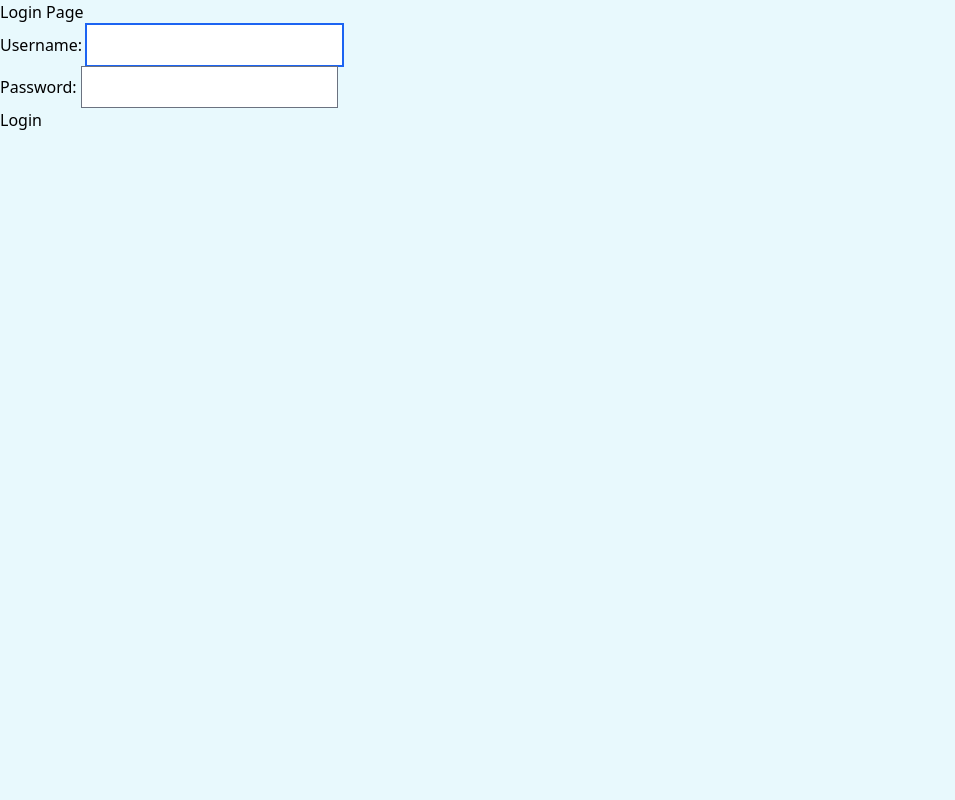
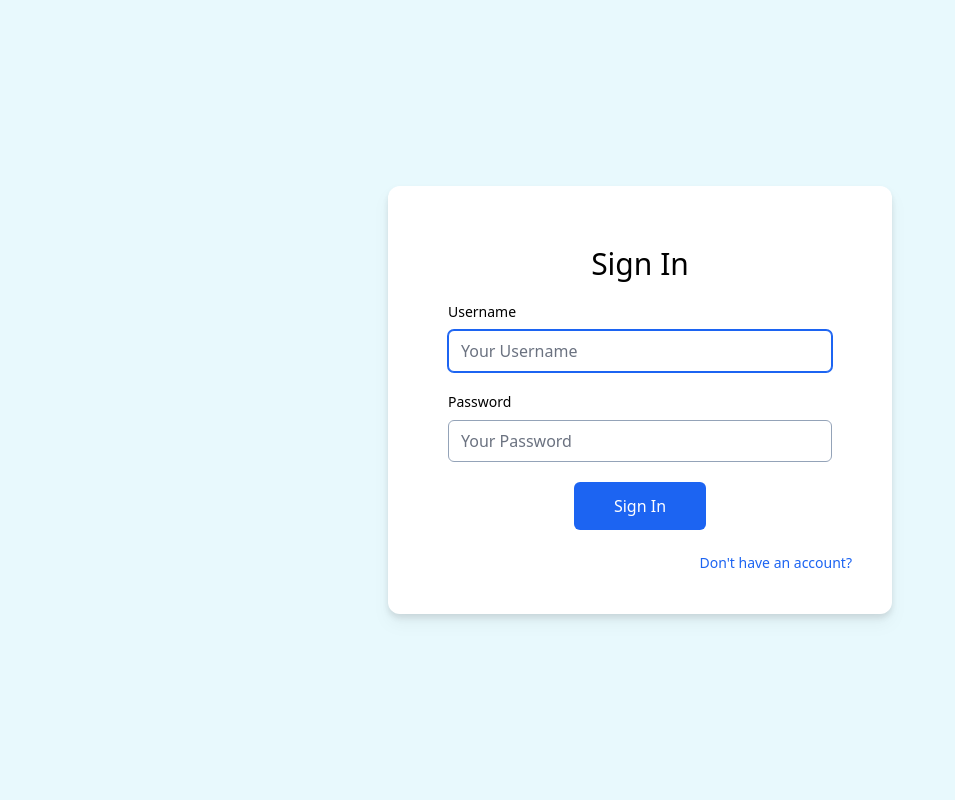
Before and after one commit to notarious2/Django-Pizza-Delivery, a Django app: page /login/ in a window 1280 px wide. Shown: the part 84-884 px from the top of the page, without its empty margins (0-955 px from the left). Before the commit the page ends 214 px from the top, so only its background shows below. Run offline with Django 4.2, Linux system fonts and the light colour scheme.

Commit message:
finished login page

```diff
--- a/store/static/store/src/styles.css
+++ b/store/static/store/src/styles.css
@@ -1202,6 +1202,10 @@ input:checked + .toggle-bg {
   height: 1rem;
 }
 
+.h-screen {
+  height: 100vh;
+}
+
 .w-1\/5 {
   width: 20%;
 }
@@ -1222,8 +1226,8 @@ input:checked + .toggle-bg {
   width: 0.75rem;
 }
 
-.w-8 {
-  width: 2rem;
+.w-12 {
+  width: 3rem;
 }
 
 .w-4 {
@@ -1242,12 +1246,12 @@ input:checked + .toggle-bg {
   width: 50%;
 }
 
-.w-9 {
-  width: 2.25rem;
-}
-
-.w-12 {
-  width: 3rem;
+.w-screen {
+  width: 100vw;
+}
+
+.w-96 {
+  width: 24rem;
 }
 
 .flex-1 {
@@ -1366,12 +1370,32 @@ input:checked + .toggle-bg {
   margin-left: calc(0.5rem * calc(1 - var(--tw-space-x-reverse)));
 }
 
+.space-y-5 > :not([hidden]) ~ :not([hidden]) {
+  --tw-space-y-reverse: 0;
+  margin-top: calc(1.25rem * calc(1 - var(--tw-space-y-reverse)));
+  margin-bottom: calc(1.25rem * var(--tw-space-y-reverse));
+}
+
+.space-y-2 > :not([hidden]) ~ :not([hidden]) {
+  --tw-space-y-reverse: 0;
+  margin-top: calc(0.5rem * calc(1 - var(--tw-space-y-reverse)));
+  margin-bottom: calc(0.5rem * var(--tw-space-y-reverse));
+}
+
 .overflow-hidden {
   overflow: hidden;
 }
 
 .rounded-lg {
   border-radius: 0.5rem;
+}
+
+.rounded-xl {
+  border-radius: 0.75rem;
+}
+
+.rounded-md {
+  border-radius: 0.375rem;
 }
 
 .rounded-l-lg {
@@ -1421,6 +1445,11 @@ input:checked + .toggle-bg {
   border-color: rgb(243 244 246 / var(--tw-border-opacity));
 }
 
+.border-slate-400 {
+  --tw-border-opacity: 1;
+  border-color: rgb(148 163 184 / var(--tw-border-opacity));
+}
+
 .bg-dimly-blue {
   --tw-bg-opacity: 1;
   background-color: rgb(232 249 253 / var(--tw-bg-opacity));
@@ -1482,6 +1511,20 @@ input:checked + .toggle-bg {
 
 .bg-opacity-50 {
   --tw-bg-opacity: 0.5;
+}
+
+.bg-gradient-to-br {
+  background-image: linear-gradient(to bottom right, var(--tw-gradient-stops));
+}
+
+.from-purple-700 {
+  --tw-gradient-from: #6C2BD9;
+  --tw-gradient-to: rgb(108 43 217 / 0);
+  --tw-gradient-stops: var(--tw-gradient-from), var(--tw-gradient-to);
+}
+
+.to-amber-700 {
+  --tw-gradient-to: #b45309;
 }
 
 .fill-current {
@@ -1570,6 +1613,11 @@ input:checked + .toggle-bg {
   padding-right: 1.25rem;
 }
 
+.px-3 {
+  padding-left: 0.75rem;
+  padding-right: 0.75rem;
+}
+
 .pb-8 {
   padding-bottom: 2rem;
 }
@@ -1580,6 +1628,10 @@ input:checked + .toggle-bg {
 
 .text-center {
   text-align: center;
+}
+
+.text-right {
+  text-align: right;
 }
 
 .font-\[Poppins\] {
@@ -1611,6 +1663,11 @@ input:checked + .toggle-bg {
   line-height: 1.75rem;
 }
 
+.text-3xl {
+  font-size: 1.875rem;
+  line-height: 2.25rem;
+}
+
 .font-bold {
   font-weight: 700;
 }
@@ -1625,6 +1682,10 @@ input:checked + .toggle-bg {
 
 .font-normal {
   font-weight: 400;
+}
+
+.font-light {
+  font-weight: 300;
 }
 
 .uppercase {
@@ -1719,6 +1780,11 @@ input:checked + .toggle-bg {
 
 .blur {
   --tw-blur: blur(8px);
+  filter: var(--tw-blur) var(--tw-brightness) var(--tw-contrast) var(--tw-grayscale) var(--tw-hue-rotate) var(--tw-invert) var(--tw-saturate) var(--tw-sepia) var(--tw-drop-shadow);
+}
+
+.drop-shadow-lg {
+  --tw-drop-shadow: drop-shadow(0 10px 8px rgb(0 0 0 / 0.04)) drop-shadow(0 4px 3px rgb(0 0 0 / 0.1));
   filter: var(--tw-blur) var(--tw-brightness) var(--tw-contrast) var(--tw-grayscale) var(--tw-hue-rotate) var(--tw-invert) var(--tw-saturate) var(--tw-sepia) var(--tw-drop-shadow);
 }
 
@@ -1756,8 +1822,16 @@ input:checked + .toggle-bg {
   transition-duration: 500ms;
 }
 
+.duration-300 {
+  transition-duration: 300ms;
+}
+
 .ease-out {
   transition-timing-function: cubic-bezier(0, 0, 0.2, 1);
+}
+
+.ease-in {
+  transition-timing-function: cubic-bezier(0.4, 0, 1, 1);
 }
 
 .hover\:border-gray-300:hover {
@@ -1780,6 +1854,11 @@ input:checked + .toggle-bg {
   background-color: rgb(255 255 255 / var(--tw-bg-opacity));
 }
 
+.hover\:bg-blue-500:hover {
+  --tw-bg-opacity: 1;
+  background-color: rgb(63 131 248 / var(--tw-bg-opacity));
+}
+
 .hover\:text-cyan-500:hover {
   --tw-text-opacity: 1;
   color: rgb(6 182 212 / var(--tw-text-opacity));
@@ -1808,6 +1887,15 @@ input:checked + .toggle-bg {
 .hover\:text-gray-600:hover {
   --tw-text-opacity: 1;
   color: rgb(75 85 99 / var(--tw-text-opacity));
+}
+
+.hover\:underline:hover {
+  text-decoration-line: underline;
+}
+
+.hover\:drop-shadow-md:hover {
+  --tw-drop-shadow: drop-shadow(0 4px 3px rgb(0 0 0 / 0.07)) drop-shadow(0 2px 2px rgb(0 0 0 / 0.06));
+  filter: var(--tw-blur) var(--tw-brightness) var(--tw-contrast) var(--tw-grayscale) var(--tw-hue-rotate) var(--tw-invert) var(--tw-saturate) var(--tw-sepia) var(--tw-drop-shadow);
 }
 
 .focus\:outline-none:focus {
--- a/users/forms.py
+++ b/users/forms.py
@@ -1,7 +1,7 @@
 from django import forms
 from django.contrib.auth.models import User
 from .models import Customer
-from django.contrib.auth.forms import UserCreationForm
+from django.contrib.auth.forms import UserCreationForm, AuthenticationForm
 
 
 class UserRegisterForm(UserCreationForm):
@@ -21,3 +21,17 @@ class UserRegisterForm(UserCreationForm):
             Customer.objects.create(
                 user=user, name=user.username, email=user.email)
         return user
+
+
+class CustomLoginForm(AuthenticationForm):
+
+    def __init__(self, *args, **kwargs):
+        super().__init__(*args, **kwargs)
+        self.fields['username'].widget.attrs.update(
+            {'placeholder': 'Your Username',
+             'class': 'w-96 px-3 py-2 rounded-md border border-slate-400'}
+        )
+        self.fields['password'].widget.attrs.update(
+            {'placeholder': 'Your Password',
+             'class': 'w-96 px-3 py-2 rounded-md border border-slate-400'}
+        )
--- a/users/templates/users/login.html
+++ b/users/templates/users/login.html
@@ -1,9 +1,40 @@
 {% extends 'store/base.html' %} {% block content %}
 
-<h1>Login Page</h1>
-<form method="post">
-  {% csrf_token %} {{ form.as_p }}
-  <input type="submit" value="Login" />
-</form>
+<div class="w-screen h-screen flex justify-center items-center">
+  <form
+    class="p-10 bg-white rounded-xl drop-shadow-lg space-y-5"
+    action=""
+    method="post"
+  >
+    {% csrf_token %}
+    <h1 class="text-center text-3xl">Sign In</h1>
+    <div class="flex flex-col space-y-2 mx-5">
+      <label class="text-sm font-light" for="email">Username</label>
+      {{form.username}}
+    </div>
+    <div class="flex flex-col space-y-2 mx-5">
+      <label class="text-sm font-light" for="password">Password</label>
+      {{form.password}}
+    </div>
+
+    <button
+      class="w-4/5 block mx-auto px-10 py-3 bg-blue-600 text-white rounded-md hover:bg-blue-500 hover:drop-shadow-md duration-300 ease-in"
+      type="submit"
+    >
+      Sign In
+    </button>
+
+    <p class="text-right">
+      <a
+        class="text-blue-600 text-sm font-light hover:underline"
+        href="{% url 'users:register' %}"
+        >Don't have an account?</a
+      >
+    </p>
+    {% if form.errors %}
+    <p class="text-red-500 text-center">Invalid username or password</p>
+    {% endif %}
+  </form>
+</div>
 
 {% endblock %}
--- a/users/views.py
+++ b/users/views.py
@@ -1,5 +1,5 @@
 from django.shortcuts import render
-from .forms import UserRegisterForm
+from .forms import UserRegisterForm, CustomLoginForm
 from django.contrib.auth.views import LoginView
 from django.urls import reverse_lazy, reverse
 from django.http import HttpResponseRedirect
@@ -17,7 +17,9 @@ class SignUpView(CreateView):
 class MyLoginView(LoginView):
     success_url = reverse_lazy('store:products')
     template_name = 'users/login.html'
+    form_class = CustomLoginForm
 
+    # redirect unauthenticated user to the products page
     def get(self, request, *args, **kwargs):
         if request.user.is_authenticated:
             return HttpResponseRedirect(reverse('store:products'))
```
Also changed, not shown: store/templates/store/index.html (+44 -97 lines), db.sqlite3.
